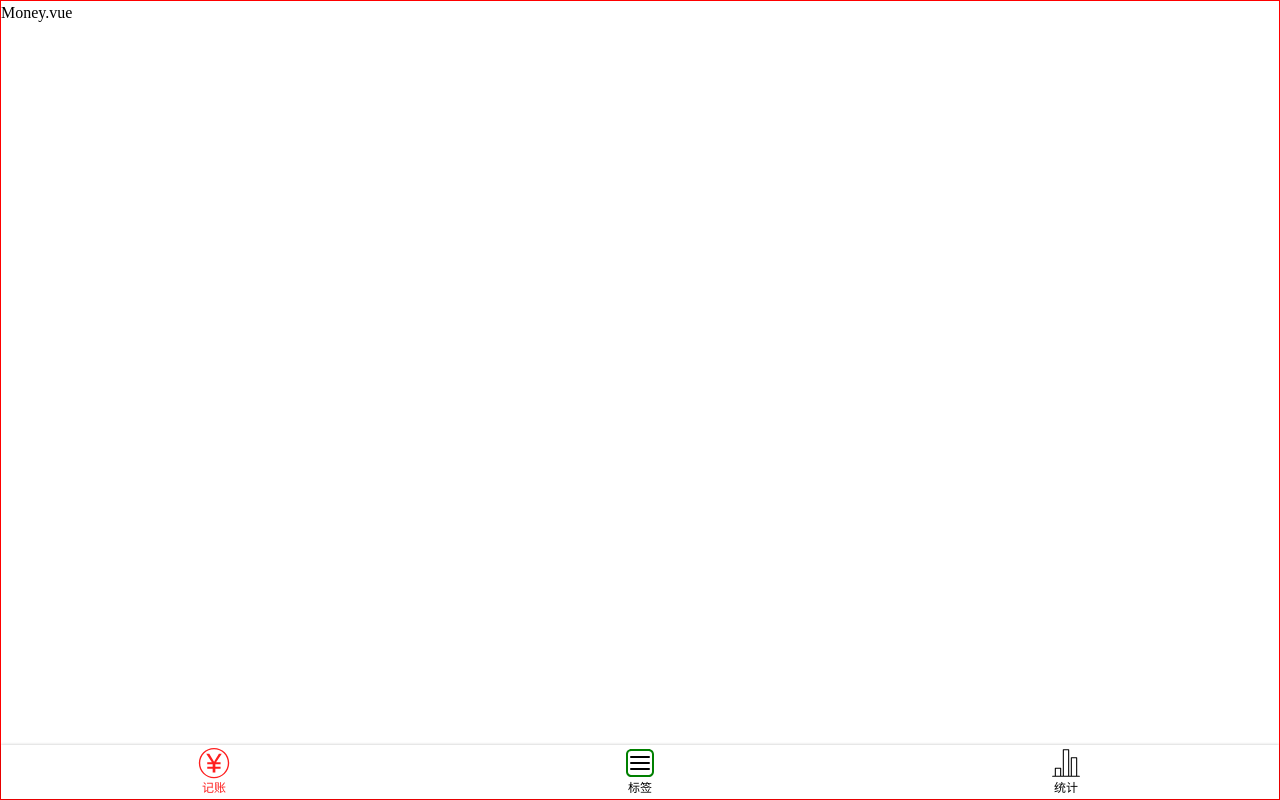
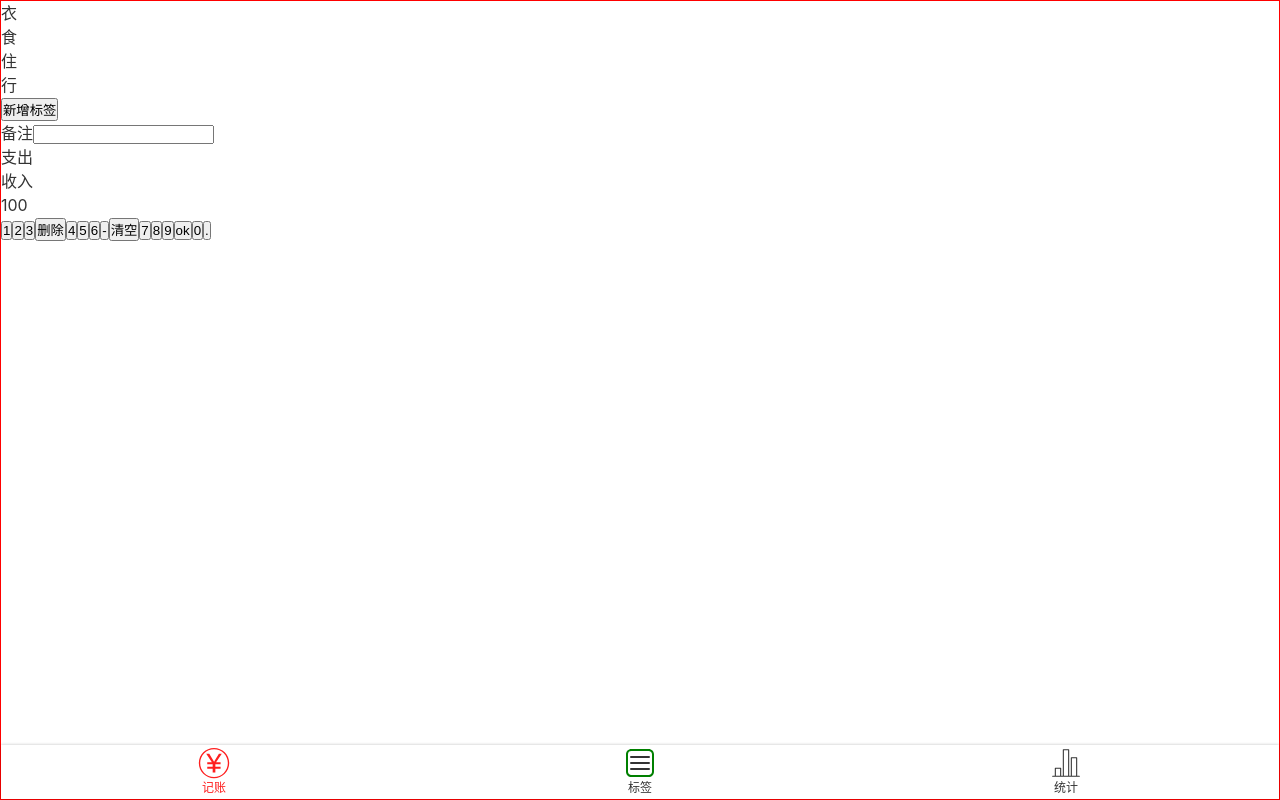
Before and after one commit to viabytsai/moneymanger, a Vue app: page /#/Money in a window 1280 px wide. Built offline with nearby package versions, Linux system fonts and the light colour scheme.

Commit message:
添加CSS全局样式和CSS全局变量

```diff
--- a/src/App.vue
+++ b/src/App.vue
@@ -1,41 +1,26 @@
 <template>
-  <div>
+  <div id="app">
     <router-view/>
   </div>
 </template>
 
 <style lang="scss">
-*{
-  margin: 0;padding:0;
-  box-sizing: border-box;
-}
+@import "~@/assets/style/reset.scss";
+@import "~@/assets/style/helper.scss";
 body{
-  line-height: 1.5;
 }
 a{
   text-decoration: none;
   color: inherit;
 }
 #app {
-  font-family: Avenir, Helvetica, Arial, sans-serif;
   -webkit-font-smoothing: antialiased;
   -moz-osx-font-smoothing: grayscale;
-  text-align: center;
-  color: #2c3e50;
+  color: #333;
+  line-height: 1.5;
+  font-family: $font-hei;
 }
 
-#nav {
-  padding: 30px;
-
-  a {
-    font-weight: bold;
-    color: #2c3e50;
-
-    &.router-link-exact-active {
-      color: #42b983;
-    }
-  }
-}
 </style>
 <script>export default {
   components: {}
--- /dev/null
+++ b/src/assets/style/helper.scss
@@ -0,0 +1,5 @@
+$font-hei:-apple-system, "Noto Sans", "Helvetica Neue", Helvetica, "Nimbus Sans L", Arial, "Liberation Sans", "PingFang SC", "Hiragino Sans GB", "Noto Sans CJK SC", "Source Han Sans SC", "Source Han Sans CN", "Microsoft YaHei", "Wenquanyi Micro Hei", "WenQuanYi Zen Hei", "ST Heiti", SimHei, "WenQuanYi Zen Hei Sharp", sans-serif;
+$font-kai:Baskerville, Georgia, "Liberation Serif", "Kaiti SC", STKaiti, "AR PL UKai CN", "AR PL UKai HK", "AR PL UKai TW", "AR PL UKai TW MBE", "AR PL KaitiM GB", KaiTi, KaiTi_GB2312, DFKai-SB, "TW\-Kai", serif;
+$font-song:Georgia, "Nimbus Roman No9 L", "Songti SC", "Noto Serif CJK SC", "Source Han Serif SC", "Source Han Serif CN", STSong, "AR PL New Sung", "AR PL SungtiL GB", NSimSun, SimSun, "TW\-Sung", "WenQuanYi Bitmap Song", "AR PL UMing CN", "AR PL UMing HK", "AR PL UMing TW", "AR PL UMing TW MBE", PMingLiU, MingLiU, serif;
+
+$color-highlight:#fe1f1f
--- /dev/null
+++ b/src/assets/style/reset.scss
@@ -0,0 +1,4 @@
+*{
+  margin: 0;padding:0;
+  box-sizing: border-box;
+}
--- a/src/components/Nav.vue
+++ b/src/components/Nav.vue
@@ -22,6 +22,7 @@
 </script>
 
 <style lang='scss' scoped>
+@import "~@/assets/style/helper.scss";
 //只要加上scoped 样式只会在本vue中生效
 nav{
   display: flex;
@@ -41,7 +42,7 @@
     width: 32px;
   }
   >.item.selected{
-    color: #fe1f1f;
+    color: $color-highlight;
   }
 }
 </style>
--- a/src/views/Money.vue
+++ b/src/views/Money.vue
@@ -1,6 +1,48 @@
 <template>
     <Layout>
-      <p>Money.vue</p>
+      <div class="tags">
+        <ul class="current">
+          <li>衣</li>
+          <li>食</li>
+          <li>住</li>
+          <li>行</li>
+        </ul>
+        <div class="new">
+          <button>新增标签</button>
+        </div>
+      </div>
+      <div>
+        <label class="notes">
+          <span class="name">备注</span>
+          <input class="value" type="text">
+        </label>
+      </div>
+      <div>
+        <ul class="types">
+          <li class="selected">支出</li>
+          <li>收入</li>
+        </ul>
+      </div>
+      <div class="numberPad">
+        <div class="output">100</div>
+        <div class="buttons">
+          <button>1</button>
+          <button>2</button>
+          <button>3</button>
+          <button>删除</button>
+          <button>4</button>
+          <button>5</button>
+          <button>6</button>
+          <button>-</button>
+          <button>清空</button>
+          <button>7</button>
+          <button>8</button>
+          <button>9</button>
+          <button>ok</button>
+          <button>0</button>
+          <button>.</button>
+        </div>
+      </div>
     </Layout>
 </template>
 
@@ -11,5 +53,5 @@
 </script>
 
 <style lang='scss' scoped>
-
+@import "~@/assets/style/helper.scss";
 </style>
```
